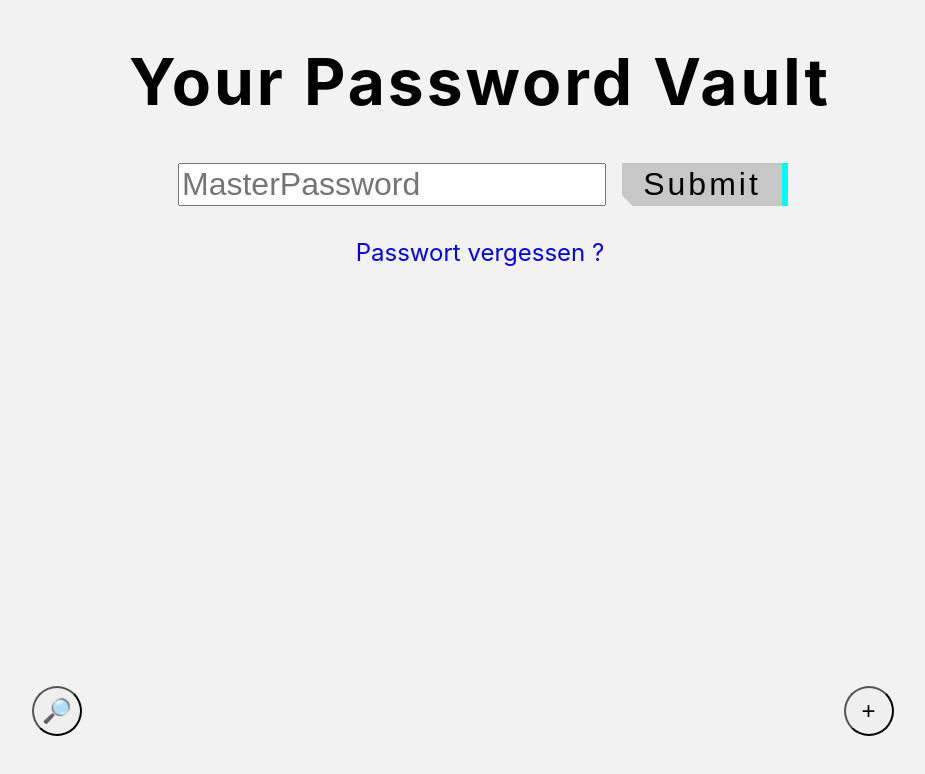
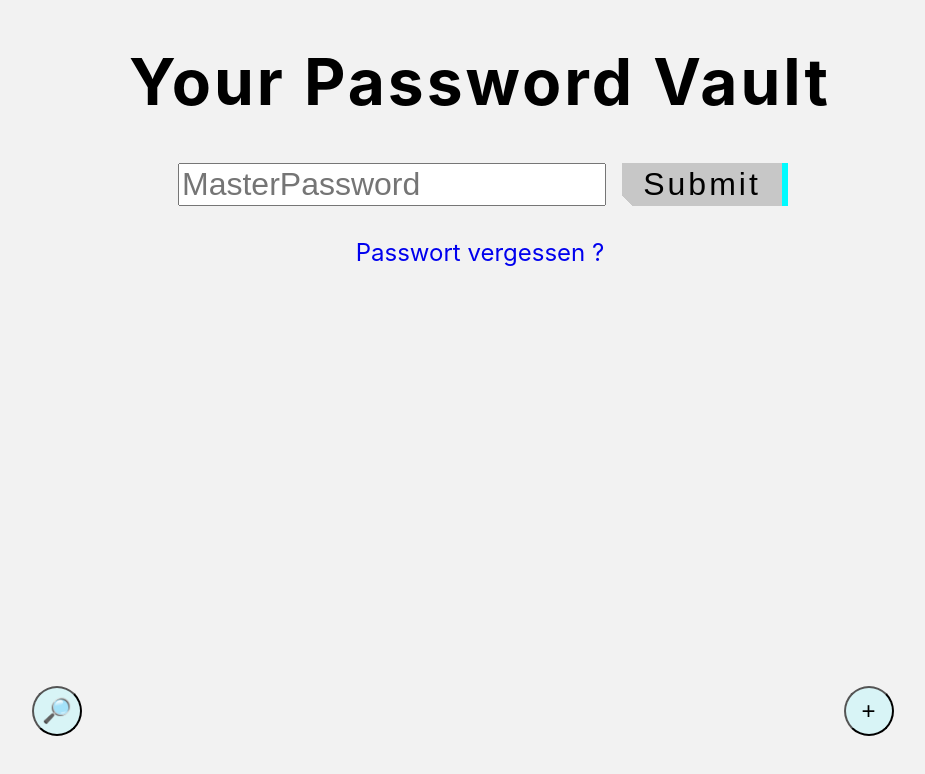
Before and after one commit to RickKollenbroich93/vault, a React (Vite) app: page / in a window 1280 px wide. Shown: the top 774 px of the page, without its empty margins (160-1085 px from the left). Built offline with nearby package versions, Linux system fonts and the light colour scheme.

Commit message:
Change color of buttons

```diff
--- a/src/app/components/Buttons/Buttons.module.css
+++ b/src/app/components/Buttons/Buttons.module.css
@@ -3,12 +3,14 @@
   width: 50px;
   height: 50px;
   border-radius: 30px;
+  background-color: rgba(157, 248, 255, 0.3);
 }
 .searchBtn {
   font-size: 1.5rem;
   width: 50px;
   height: 50px;
   border-radius: 30px;
+  background-color: rgba(157, 248, 255, 0.3);
 }
 .buttonWrapper {
   display: flex;
```
